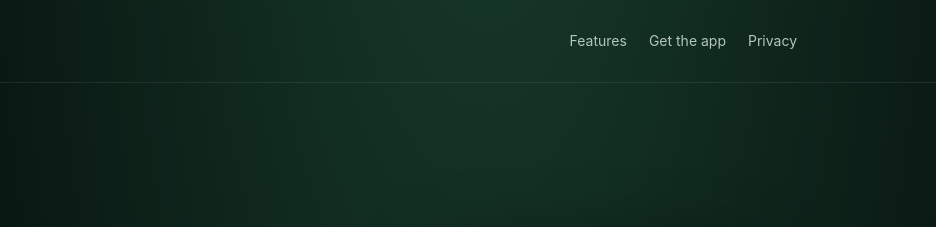
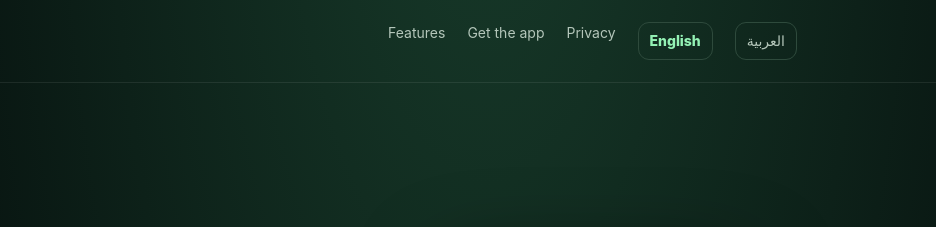
Before and after one commit to Subaru771/Cinemana-IOS, a plain HTML site: page landing/index.html in a window 1280 px wide. Shown: the top 227 px of the page, 344-1280 px from the left. Drawn offline with Linux system fonts and the light colour scheme.

Commit message:
Add homepage Arabic language option and localized hreflang links

```diff
--- a/landing/index.html
+++ b/landing/index.html
@@ -41,14 +41,18 @@ footer a{text-decoration:underline;text-underline-offset:4px}footer a:hover{colo
 @media(max-width:760px){.hero{grid-template-columns:1fr;padding-top:72px}.phone{max-width:280px;min-height:420px}.cards{grid-template-columns:1fr 1fr}.access-layout{grid-template-columns:1fr;gap:8px}nav{min-height:70px}.navlinks{gap:12px}}
 @media(max-width:530px){.cards{grid-template-columns:1fr}.navlinks a:first-child{display:none}.hero{gap:30px}.lead{font-size:17px}section.features{padding:35px 0 66px}}
 @media(prefers-reduced-motion:reduce){html{scroll-behavior:auto}.button{transition:none}}
+.lang-switch{white-space:nowrap;border:1px solid var(--line);padding:7px 11px;border-radius:11px}
+[aria-current="page"]{color:var(--mint);font-weight:800}
 </style>
+<link rel="alternate" hreflang="en" href="index.html">
+<link rel="alternate" hreflang="ar" href="index-ar.html">
 </head>
 <body>
 <header><div class="wrap"><nav>
 <a class="logo" href="#top" aria-label="Cinemana home">
 <svg viewBox="0 0 40 40" role="img" aria-label="Play icon"><rect x="0" y="0" width="40" height="40" rx="11" fill="#94f2b5"/><path d="M15 10L31 20L15 30Z" fill="#07120f"/></svg>
 CINEMANA</a>
-<div class="navlinks"><a href="#features">Features</a><a href="#access">Get the app</a><a href="privacy.html">Privacy</a></div>
+<div class="navlinks"><a href="#features">Features</a><a href="#access">Get the app</a><a href="privacy.html">Privacy</a><span class="lang-switch" lang="en" aria-current="page">English</span><a class="lang-switch" href="index-ar.html" lang="ar" hreflang="ar" aria-label="العربية">العربية</a></div>
 </nav></div></header>
 <main id="top">
 <div class="wrap"><section class="hero">
```
